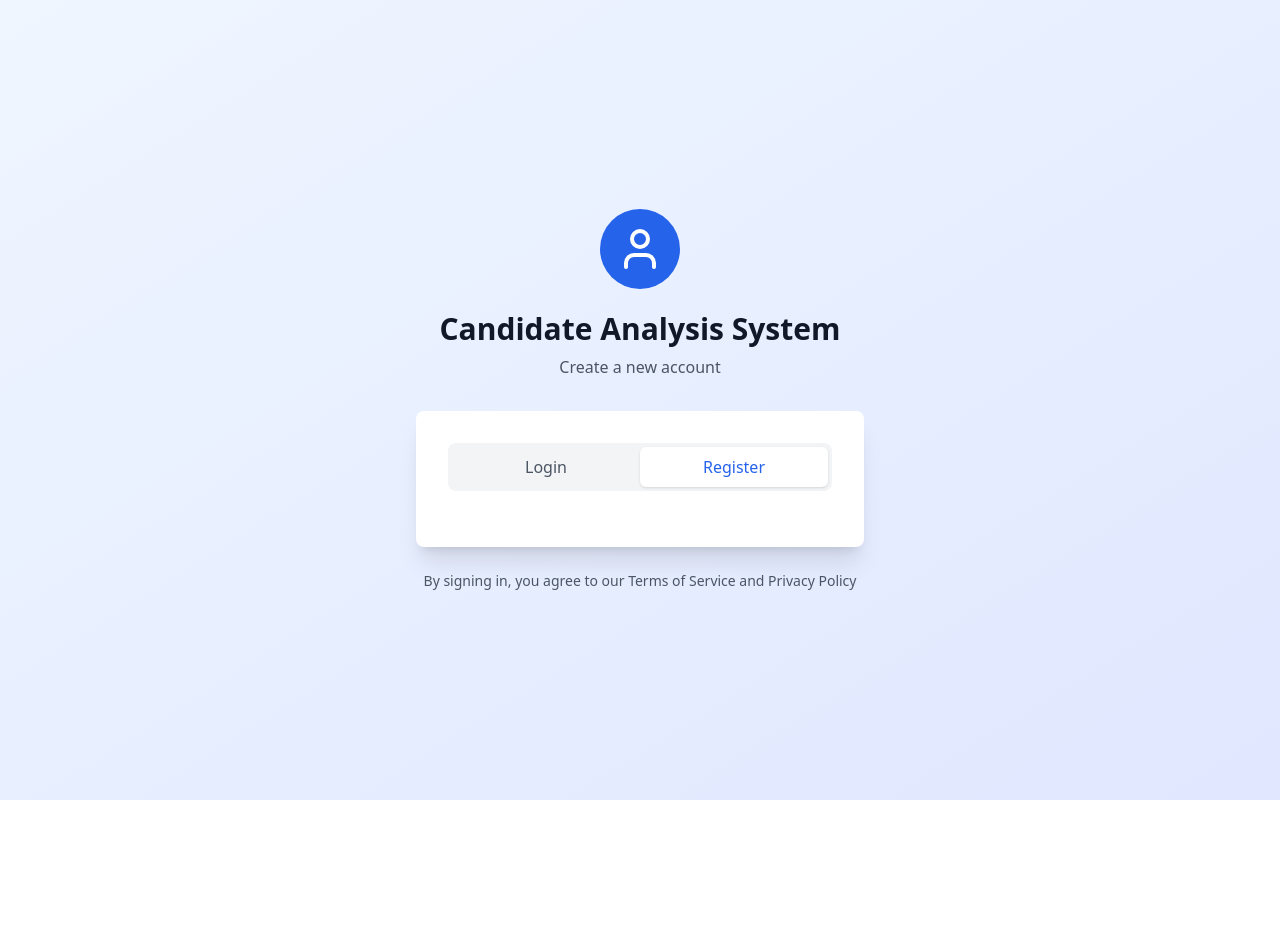
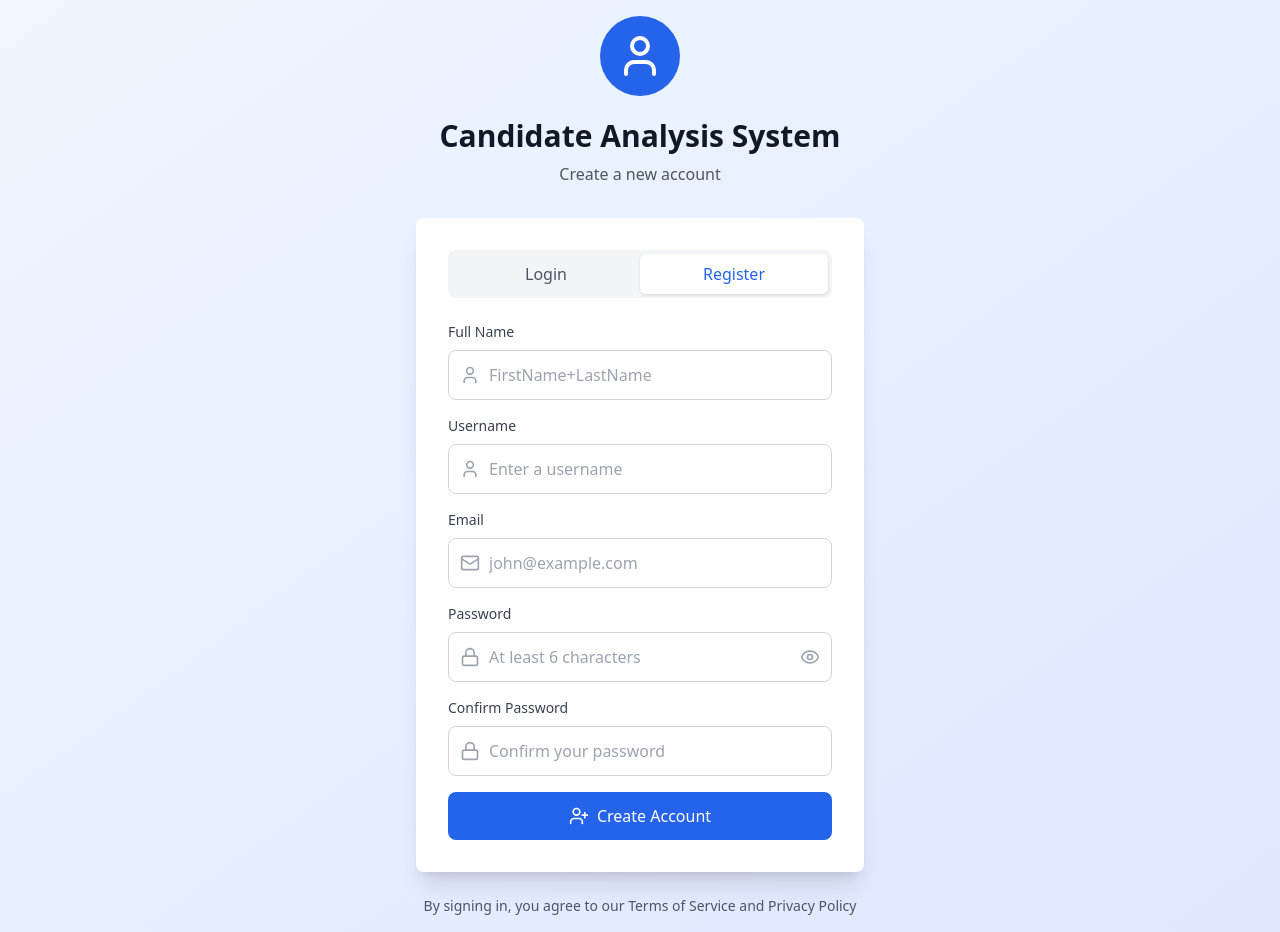
Before and after one commit to Vaibhav-TX11/RecruiterAI, a React app in the folder frontend/: page /login in a window 1280 px wide. Both pictures are taken after a click on the button "Register". Before the commit the page ends 800 px from the top, so only its background shows below. Built offline with nearby package versions, Linux system fonts and the light colour scheme; no server answers; the HTML template or start-up script is replaced by a standard one.

Commit message:
Enhance LoginPage with validation and UI improvements
Updated the LoginPage component to improve user experience with better error handling and form validation. Added placeholders for input fields and adjusted loading states for buttons.

```diff
--- a/frontend/src/pages/LoginPage.jsx
+++ b/frontend/src/pages/LoginPage.jsx
@@ -32,7 +32,7 @@ export default function LoginPage() {
     try {
       await login(loginData);
       navigate('/');
-      window.location.reload();
+      window.location.reload(); // Reload to update auth state
     } catch (err) {
       setError(err.response?.data?.detail || 'Invalid username or password');
     } finally {
@@ -44,6 +44,7 @@ export default function LoginPage() {
     e.preventDefault();
     setError('');
 
+    // Validation
     if (registerData.password !== registerData.confirmPassword) {
       setError('Passwords do not match');
       return;
@@ -65,6 +66,7 @@ export default function LoginPage() {
         role: 'hr_manager'
       });
 
+      // Auto-login after registration
       await login({
         username: registerData.username,
         password: registerData.password
@@ -82,7 +84,7 @@ export default function LoginPage() {
   return (
     <div className="min-h-screen bg-gradient-to-br from-blue-50 to-indigo-100 flex items-center justify-center p-4">
       <div className="max-w-md w-full">
-        {/* Header */}
+        {/* Logo/Header */}
         <div className="text-center mb-8">
           <div className="inline-block p-4 bg-blue-600 rounded-full mb-4">
             <User className="h-12 w-12 text-white" />
@@ -95,9 +97,9 @@ export default function LoginPage() {
           </p>
         </div>
 
-        {/* Card */}
+        {/* Main Card */}
         <div className="bg-white rounded-lg shadow-xl p-8">
-          {/* Toggle */}
+          {/* Toggle Buttons */}
           <div className="flex mb-6 bg-gray-100 rounded-lg p-1">
             <button
               onClick={() => {
@@ -127,14 +129,14 @@ export default function LoginPage() {
             </button>
           </div>
 
-          {/* Error */}
+          {/* Error Message */}
           {error && (
             <div className="mb-4 p-3 bg-red-50 border border-red-200 rounded-lg">
               <p className="text-sm text-red-600">{error}</p>
             </div>
           )}
 
-          {/* Login */}
+          {/* Login Form */}
           {isLogin ? (
             <form onSubmit={handleLogin} className="space-y-4">
               <div>
@@ -142,15 +144,14 @@ export default function LoginPage() {
                   Username
                 </label>
                 <div className="relative">
-                  <User className="absolute left-3 top-1/2 -translate-y-1/2 h-5 w-5 text-gray-400" />
+                  <User className="absolute left-3 top-1/2 transform -translate-y-1/2 h-5 w-5 text-gray-400" />
                   <input
                     type="text"
                     required
                     value={loginData.username}
-                    onChange={(e) =>
-                      setLoginData({ ...loginData, username: e.target.value })
-                    }
-                    className="w-full pl-10 pr-4 py-3 border rounded-lg focus:ring-2 focus:ring-blue-500"
+                    onChange={(e) => setLoginData({ ...loginData, username: e.target.value })}
+                    placeholder="Enter your username"
+                    className="w-full pl-10 pr-4 py-3 border border-gray-300 rounded-lg focus:ring-2 focus:ring-blue-500 focus:border-transparent"
                   />
                 </div>
               </div>
@@ -160,26 +161,21 @@ export default function LoginPage() {
                   Password
                 </label>
                 <div className="relative">
-                  <Lock className="absolute left-3 top-1/2 -translate-y-1/2 h-5 w-5 text-gray-400" />
+                  <Lock className="absolute left-3 top-1/2 transform -translate-y-1/2 h-5 w-5 text-gray-400" />
                   <input
                     type={showPassword ? 'text' : 'password'}
                     required
                     value={loginData.password}
-                    onChange={(e) =>
-                      setLoginData({ ...loginData, password: e.target.value })
-                    }
-                    className="w-full pl-10 pr-12 py-3 border rounded-lg focus:ring-2 focus:ring-blue-500"
+                    onChange={(e) => setLoginData({ ...loginData, password: e.target.value })}
+                    placeholder="Enter your password"
+                    className="w-full pl-10 pr-12 py-3 border border-gray-300 rounded-lg focus:ring-2 focus:ring-blue-500 focus:border-transparent"
                   />
                   <button
                     type="button"
                     onClick={() => setShowPassword(!showPassword)}
-                    className="absolute right-3 top-1/2 -translate-y-1/2 text-gray-400"
+                    className="absolute right-3 top-1/2 transform -translate-y-1/2 text-gray-400 hover:text-gray-600"
                   >
-                    {showPassword ? (
-                      <EyeOff className="h-5 w-5" />
-                    ) : (
-                      <Eye className="h-5 w-5" />
-                    )}
+                    {showPassword ? <EyeOff className="h-5 w-5" /> : <Eye className="h-5 w-5" />}
                   </button>
                 </div>
               </div>
@@ -187,17 +183,130 @@ export default function LoginPage() {
               <button
                 type="submit"
                 disabled={loading}
-                className="w-full py-3 bg-blue-600 text-white rounded-lg hover:bg-blue-700 flex items-center justify-center"
+                className="w-full py-3 bg-blue-600 text-white rounded-lg hover:bg-blue-700 font-medium transition-colors disabled:opacity-50 disabled:cursor-not-allowed flex items-center justify-center"
               >
-                {loading ? 'Signing in...' : <><LogIn className="h-5 w-5 mr-2" />Sign In</>}
+                {loading ? (
+                  'Signing in...'
+                ) : (
+                  <>
+                    <LogIn className="h-5 w-5 mr-2" />
+                    Sign In
+                  </>
+                )}
               </button>
             </form>
           ) : (
+            /* Register Form */
             <form onSubmit={handleRegister} className="space-y-4">
-              {/* Register fields unchanged */}
-              {/* (kept identical logic, no demo creds) */}
+              <div>
+                <label className="block text-sm font-medium text-gray-700 mb-2">
+                  Full Name
+                </label>
+                <div className="relative">
+                  <User className="absolute left-3 top-1/2 transform -translate-y-1/2 h-5 w-5 text-gray-400" />
+                  <input
+                    type="text"
+                    required
+                    value={registerData.full_name}
+                    onChange={(e) => setRegisterData({ ...registerData, full_name: e.target.value })}
+                    placeholder="FirstName+LastName"
+                    className="w-full pl-10 pr-4 py-3 border border-gray-300 rounded-lg focus:ring-2 focus:ring-blue-500 focus:border-transparent"
+                  />
+                </div>
+              </div>
+
+              <div>
+                <label className="block text-sm font-medium text-gray-700 mb-2">
+                  Username
+                </label>
+                <div className="relative">
+                  <User className="absolute left-3 top-1/2 transform -translate-y-1/2 h-5 w-5 text-gray-400" />
+                  <input
+                    type="text"
+                    required
+                    value={registerData.username}
+                    onChange={(e) => setRegisterData({ ...registerData, username: e.target.value })}
+                    placeholder="Enter a username"
+                    className="w-full pl-10 pr-4 py-3 border border-gray-300 rounded-lg focus:ring-2 focus:ring-blue-500 focus:border-transparent"
+                  />
+                </div>
+              </div>
+
+              <div>
+                <label className="block text-sm font-medium text-gray-700 mb-2">
+                  Email
+                </label>
+                <div className="relative">
+                  <Mail className="absolute left-3 top-1/2 transform -translate-y-1/2 h-5 w-5 text-gray-400" />
+                  <input
+                    type="email"
+                    required
+                    value={registerData.email}
+                    onChange={(e) => setRegisterData({ ...registerData, email: e.target.value })}
+                    placeholder="john@example.com"
+                    className="w-full pl-10 pr-4 py-3 border border-gray-300 rounded-lg focus:ring-2 focus:ring-blue-500 focus:border-transparent"
+                  />
+                </div>
+              </div>
+
+              <div>
+                <label className="block text-sm font-medium text-gray-700 mb-2">
+                  Password
+                </label>
+                <div className="relative">
+                  <Lock className="absolute left-3 top-1/2 transform -translate-y-1/2 h-5 w-5 text-gray-400" />
+                  <input
+                    type={showPassword ? 'text' : 'password'}
+                    required
+                    value={registerData.password}
+                    onChange={(e) => setRegisterData({ ...registerData, password: e.target.value })}
+                    placeholder="At least 6 characters"
+                    className="w-full pl-10 pr-12 py-3 border border-gray-300 rounded-lg focus:ring-2 focus:ring-blue-500 focus:border-transparent"
+                  />
+                  <button
+                    type="button"
+                    onClick={() => setShowPassword(!showPassword)}
+                    className="absolute right-3 top-1/2 transform -translate-y-1/2 text-gray-400 hover:text-gray-600"
+                  >
+                    {showPassword ? <EyeOff className="h-5 w-5" /> : <Eye className="h-5 w-5" />}
+                  </button>
+                </div>
+              </div>
+
+              <div>
+                <label className="block text-sm font-medium text-gray-700 mb-2">
+                  Confirm Password
+                </label>
+                <div className="relative">
+                  <Lock className="absolute left-3 top-1/2 transform -translate-y-1/2 h-5 w-5 text-gray-400" />
+                  <input
+                    type={showPassword ? 'text' : 'password'}
+                    required
+                    value={registerData.confirmPassword}
+                    onChange={(e) => setRegisterData({ ...registerData, confirmPassword: e.target.value })}
+                    placeholder="Confirm your password"
+                    className="w-full pl-10 pr-4 py-3 border border-gray-300 rounded-lg focus:ring-2 focus:ring-blue-500 focus:border-transparent"
+                  />
+                </div>
+              </div>
+
+              <button
+                type="submit"
+                disabled={loading}
+                className="w-full py-3 bg-blue-600 text-white rounded-lg hover:bg-blue-700 font-medium transition-colors disabled:opacity-50 disabled:cursor-not-allowed flex items-center justify-center"
+              >
+                {loading ? (
+                  'Creating account...'
+                ) : (
+                  <>
+                    <UserPlus className="h-5 w-5 mr-2" />
+                    Create Account
+                  </>
+                )}
+              </button>
             </form>
           )}
+
         </div>
 
         {/* Footer */}
```
